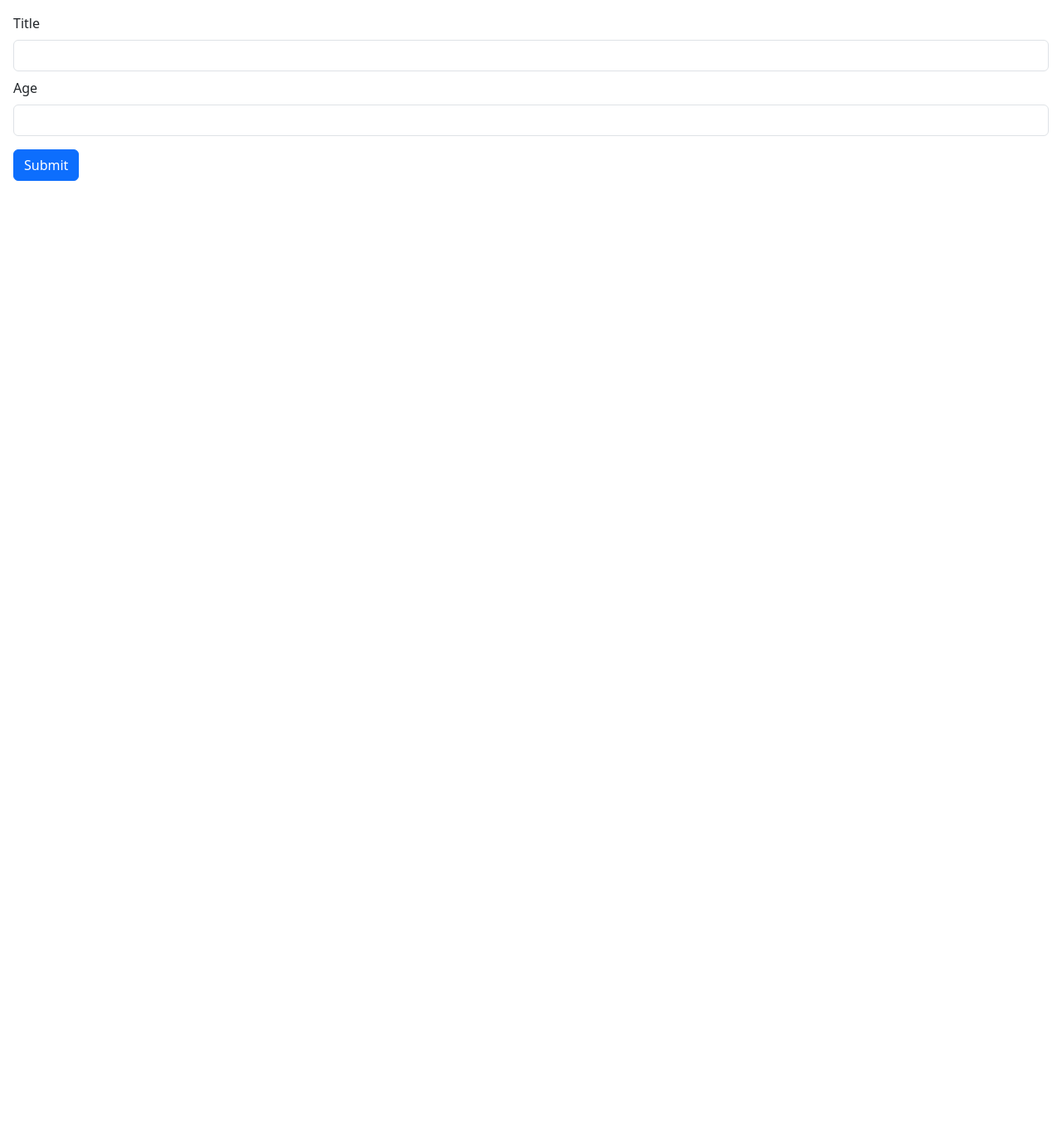
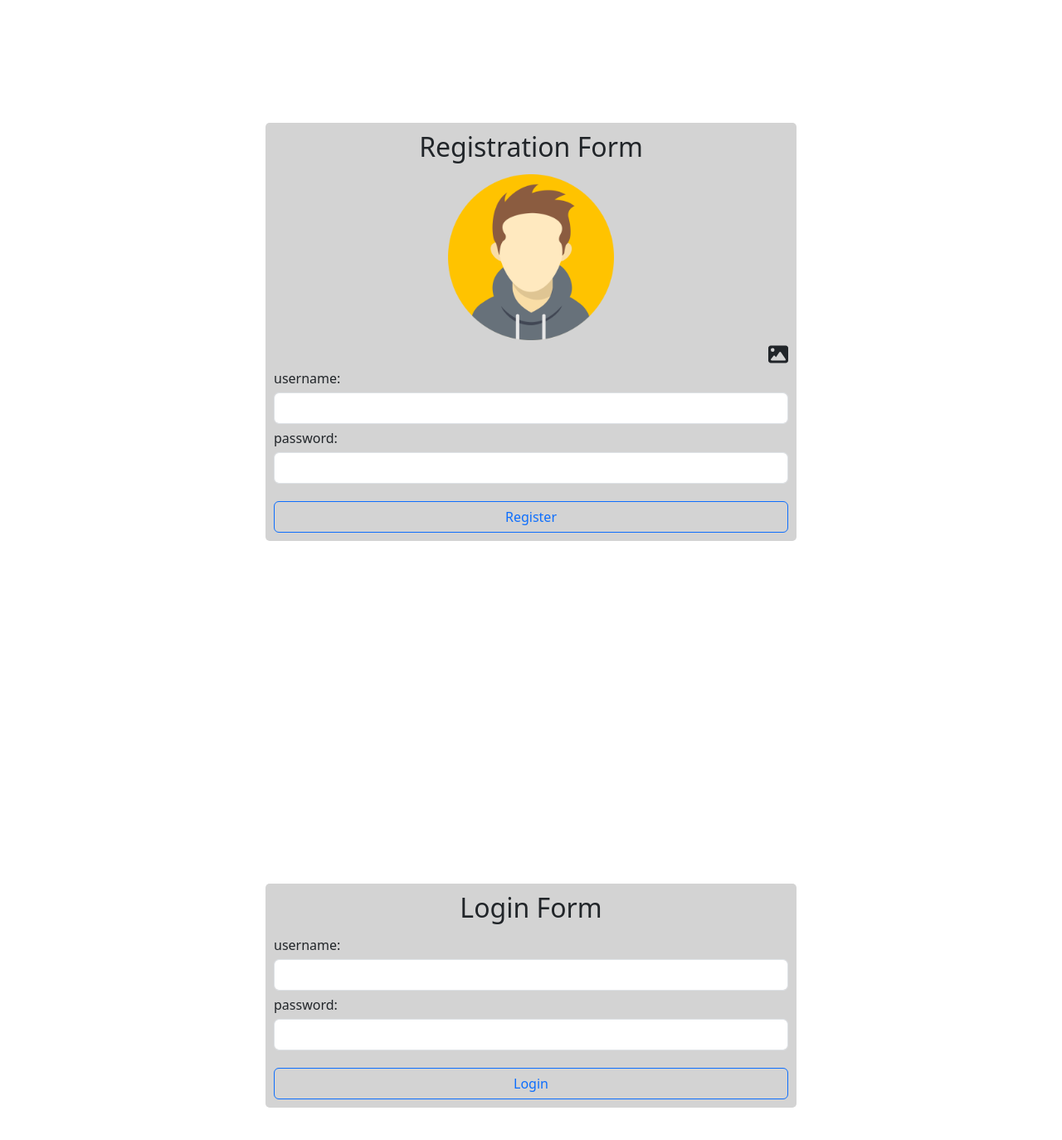
Before and after one commit to netanelzucaim/ChallengeZoneFrontend, a React (Vite) app: page / in a window 1280 px wide. Shown: the top 1374 px of the page at 83% size. Before the commit the page ends 800 px from the top, so only its background shows below. Built offline with nearby package versions, Linux system fonts and the light colour scheme.

Commit message:
starting working on registration and logging of user

```diff
--- a/src/components/App.tsx
+++ b/src/components/App.tsx
@@ -1,9 +1,11 @@
 // import RegistrationForm from "./RegistrationForm"
-import PostForm from "./PostForm"
+import LoginForm from "./LoginForm"
+import RegistrationForm from "./RegistrationForm"
 function App() {
   return (
     <div>
-      <PostForm />
+      <RegistrationForm/>
+      <LoginForm />
     </div>
   )
 }
--- /dev/null
+++ b/src/components/LoginForm.tsx
@@ -0,0 +1,79 @@
+import { FC} from "react";
+import { FontAwesomeIcon } from "@fortawesome/react-fontawesome";
+import { faImage } from "@fortawesome/free-solid-svg-icons";
+import { useForm } from "react-hook-form";
+import userService, { User } from "../services/user_service";
+
+interface FormData {
+  username: string;
+  password: string;
+
+}
+const LoginForm: FC = () => {
+  const { register, handleSubmit } = useForm<FormData>();
+
+  const onSubmit = (data: FormData) => {
+    console.log(data);
+        const user: User = {
+          username: data.username,
+          password: data.password,
+        };
+        const { request } = userService.login(user);
+        request
+          .then((response) => {
+            console.log(response.data);
+          })
+          .catch((error) => {
+            console.error(error);
+          });
+  };
+
+
+
+  return (
+    <form onSubmit={handleSubmit(onSubmit)}>
+      <div
+        style={{
+          display: "flex",
+          justifyContent: "center",
+          alignItems: "center",
+          height: "100vh",
+          width: "100vw",
+        }}
+      >
+        <div
+          style={{
+            display: "flex",
+            flexDirection: "column",
+            backgroundColor: "lightgray",
+            padding: "10px",
+            margin: "10px",
+            borderRadius: "5px",
+            width: "50%",
+            justifyContent: "center",
+            gap: "5px",
+          }}
+        >
+          <h2 style={{ alignSelf: "center" }}>Login Form</h2>
+          <label>username:</label>
+          <input
+            {...register("username")}
+            type="text"
+            className="form-control"
+          />
+          <label>password:</label>
+          <input
+            {...register("password")}
+            type="password"
+            className="form-control"
+          />
+          <button type="submit" className="btn btn-outline-primary mt-3">
+            Login
+          </button>
+        </div>
+      </div>
+    </form>
+  );
+};
+
+export default LoginForm;
--- a/src/components/RegistrationForm.tsx
+++ b/src/components/RegistrationForm.tsx
@@ -1,88 +1,130 @@
-import { FC, useEffect, useState } from 'react'
-import avatar from '../assets/avatar.png'
-import { FontAwesomeIcon } from '@fortawesome/react-fontawesome'
-import { faImage } from '@fortawesome/free-solid-svg-icons'
-import { useForm } from 'react-hook-form'
-import userService, { User } from '../services/user_service'
+import { FC, useEffect, useState } from "react";
+import avatar from "../assets/avatar.png";
+import { FontAwesomeIcon } from "@fortawesome/react-fontawesome";
+import { faImage } from "@fortawesome/free-solid-svg-icons";
+import { useForm } from "react-hook-form";
+import userService, { User } from "../services/user_service";
 
 interface FormData {
-    email: string
-    password: string
-    img: File[]
+  username: string;
+  password: string;
+  img: File[];
 }
 const RegistrationForm: FC = () => {
-    const [selectedImage, setSelectedImage] = useState<File | null>(null)
+  const [selectedImage, setSelectedImage] = useState<File | null>(null);
+  const [errorMessage, setErrorMessage] = useState<string | null>(null);
   // const inputFileRef = useRef<HTMLInputElement>(null)
-    const { register, handleSubmit, watch } = useForm<FormData>()
-    const [img] = watch(["img"])
-    const inputFileRef: { current: HTMLInputElement | null } = { current: null }
+  const { register, handleSubmit, watch } = useForm<FormData>();
+  const [img] = watch(["img"]);
+  const inputFileRef: { current: HTMLInputElement | null } = { current: null };
 
   const onSubmit = (data: FormData) => {
-        console.log(data)
-        const { request } = userService.uploadImage(data.img[0])
-        request.then((response) => {
-            console.log(response.data)
+    console.log(data);
+    const { request } = userService.uploadImage(data.img[0]);
+    request
+      .then((response) => {
+        console.log(response.data);
         const user: User = {
-                email: data.email,
+          username: data.username,
           password: data.password,
-                avatar: response.data.url
+          avatar: response.data.url,
+        };
+        const { request } = userService.register(user);
+        request
+          .then((response) => {
+            console.log(response.data);
+          })
+          .catch((error) => {
+            console.log(error)
+            if (error.response && error.response.status === 409) {
+              setErrorMessage(error.response.data);
+            } else {
+                setErrorMessage("internal erorr, you entered the whole fields?");
             }
-            const { request } = userService.register(user)
-            request.then((response) => {
-                console.log(response.data)
-            }).catch((error) => {
-                console.error(error)
+          });
       })
-        }).catch((error) => {
-            console.error(error)
-        })
-    }
+      .catch((error) => {
+        console.error(error);
+      });
+  };
 
   useEffect(() => {
     if (img != null && img[0]) {
-            setSelectedImage(img[0])
+      setSelectedImage(img[0]);
     }
   }, [img]);
-    const { ref, ...restRegisterParams } = register("img")
+  const { ref, ...restRegisterParams } = register("img");
   return (
-        <form onSubmit={handleSubmit(onSubmit)} >
-            <div style={{
-                display: 'flex',
-                justifyContent: 'center',
-                alignItems: 'center',
-                height: '100vh',
-                width: '100vw'
-            }}>
-                <div style={{
-                    display: 'flex',
-                    flexDirection: 'column',
-                    backgroundColor: 'lightgray',
-                    padding: '10px',
-                    margin: '10px',
-                    borderRadius: '5px',
-                    width: '50%',
-                    justifyContent: 'center',
-                    gap: '5px'
-                }}>
-                    <h2 style={{ alignSelf: 'center' }}>Registration Form</h2>
-                    <img style={{ width: '200px', height: '200px', alignSelf: 'center' }}
+    <form onSubmit={handleSubmit(onSubmit)}>
+      <div
+        style={{
+          display: "flex",
+          justifyContent: "center",
+          alignItems: "center",
+          height: "100vh",
+          width: "100vw",
+        }}
+      >
+        <div
+          style={{
+            display: "flex",
+            flexDirection: "column",
+            backgroundColor: "lightgray",
+            padding: "10px",
+            margin: "10px",
+            borderRadius: "5px",
+            width: "50%",
+            justifyContent: "center",
+            gap: "5px",
+          }}
+        >
+          <h2 style={{ alignSelf: "center" }}>Registration Form</h2>
+          <img
+            style={{ width: "200px", height: "200px", alignSelf: "center" }}
             src={selectedImage ? URL.createObjectURL(selectedImage) : avatar}
-                    >
-                    </img>
-                    <div style={{ alignSelf: 'end' }}>
-                        <FontAwesomeIcon className="fa-xl" icon={faImage} onClick={() => { inputFileRef.current?.click() }} />
+          ></img>
+          <div style={{ alignSelf: "end" }}>
+            <FontAwesomeIcon
+              className="fa-xl"
+              icon={faImage}
+              onClick={() => {
+                inputFileRef.current?.click();
+              }}
+            />
           </div>
 
-                    <input ref={(item) => { inputFileRef.current = item; ref(item) }} {...restRegisterParams} type="file" accept='image/png, image/jpeg' style={{ display: 'none' }} />
-                    <label>email:</label>
-                    <input {...register("email")} type="text" className='form-control' />
+          <input
+            ref={(item) => {
+              inputFileRef.current = item;
+              ref(item);
+            }}
+            {...restRegisterParams}
+            type="file"
+            accept="image/png, image/jpeg"
+            style={{ display: "none" }}
+          />
+          <label>username:</label>
+          <input
+            {...register("username")}
+            type="text"
+            className="form-control"
+          />
           <label>password:</label>
-                    <input {...register("password")} type="password" className='form-control' />
-                    <button type="submit" className="btn btn-outline-primary mt-3" >Register</button>
+          <input
+            {...register("password")}
+            type="password"
+            className="form-control"
+          />
+          {errorMessage && (
+            <div style={{ color: "red", alignSelf: "center" }}>{errorMessage}</div>
+          )}
+          <button type="submit" className="btn btn-outline-primary mt-3">
+            Register
+          </button>
         </div>
       </div>
     </form>
-    )
-}
+  );
+};
 
-export default RegistrationForm
+export default RegistrationForm;
--- a/src/services/user_service.ts
+++ b/src/services/user_service.ts
@@ -5,7 +5,7 @@ export { CanceledError }
 
 export interface User {
     _id?: string,
-    email: string,
+    username: string,
     password: string,
     avatar?: string
 }
@@ -13,6 +13,13 @@ export interface User {
 const register = (user: User) => {
     const abortController = new AbortController()
     const request = apiClient.post<User>('/auth/register',
+        user,
+        { signal: abortController.signal })
+    return { request, abort: () => abortController.abort() }
+}
+const login = (user: User) => {
+    const abortController = new AbortController()
+    const request = apiClient.post<User>('/auth/login',
         user,
         { signal: abortController.signal })
     return { request, abort: () => abortController.abort() }
@@ -33,4 +40,4 @@ const uploadImage = (img: File) => {
 
 
 
-export default { register, uploadImage }
+export default { register,login, uploadImage }
```
Lines whose indentation alone changed are shown as unchanged.
